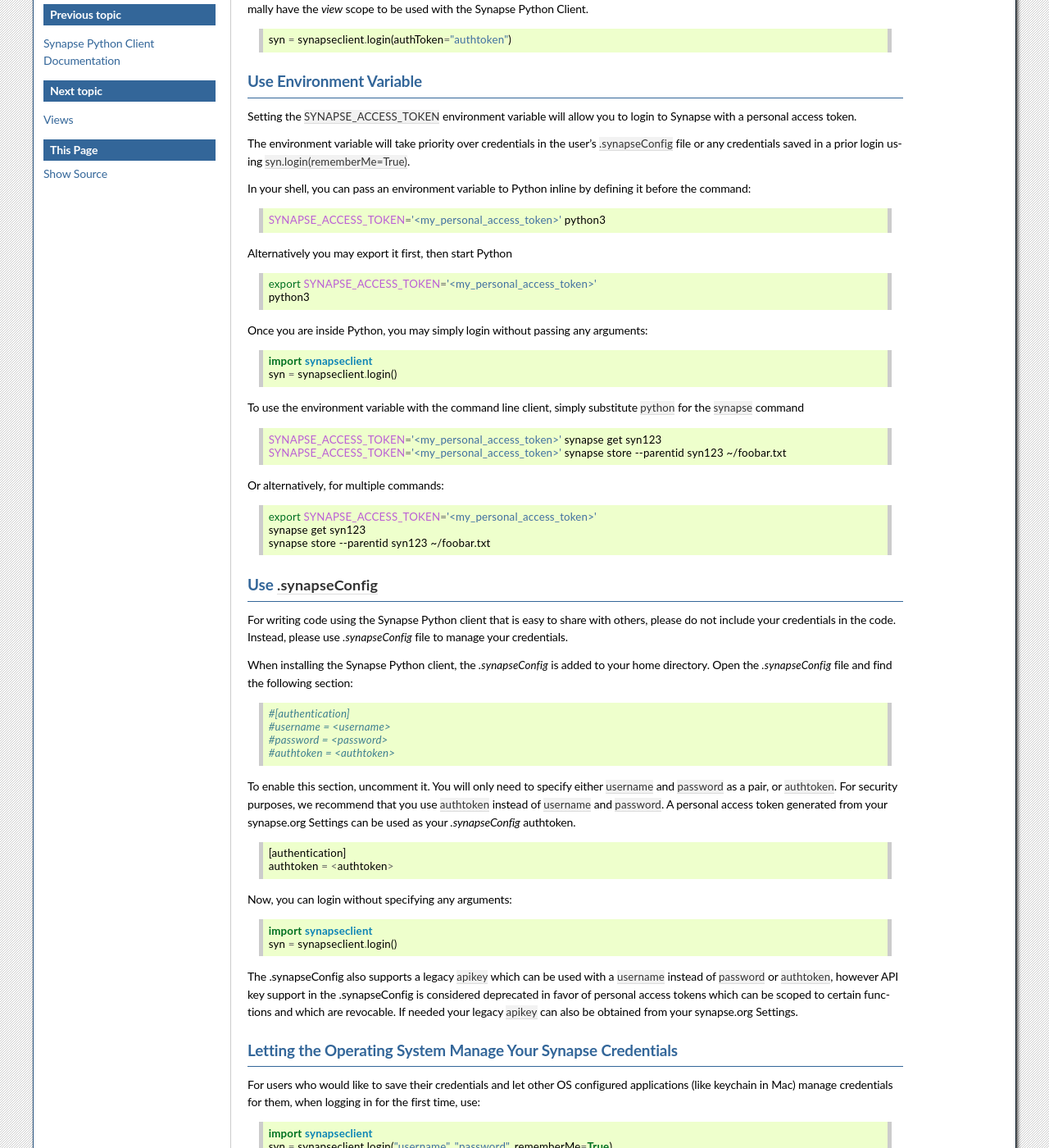
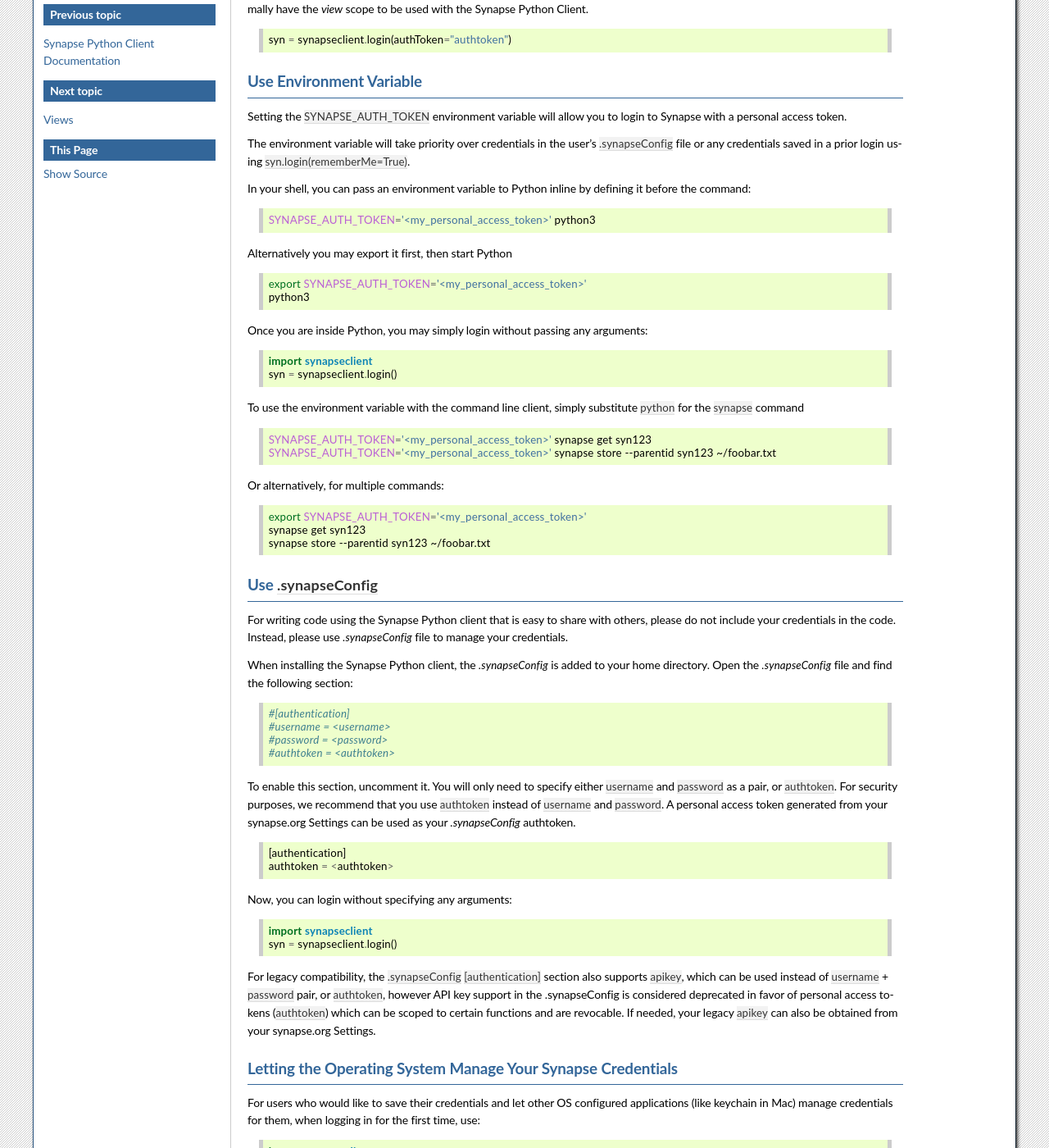
Before and after one commit to Sage-Bionetworks/synapsePythonClient, a Sphinx documentation site: the page built from docs/Credentials.rst, in a window 1280 px wide and 1400 px high, scrolled down 352 px. Shown: the whole window at 82% size. Built offline with Sphinx 7.4.7, drawn with Linux system fonts in a browser that asks for light colours; the version number could not be read and is left out.

Commit message:
rename SYNAPSE_ACCESS_TOKEN to SYNAPSE_AUTH_TOKEN

```diff
--- a/docs/Credentials.rst
+++ b/docs/Credentials.rst
@@ -20,7 +20,7 @@
 Use Environment Variable
 =========================
 
-Setting the :code:`SYNAPSE_ACCESS_TOKEN` environment variable will allow you to login
+Setting the :code:`SYNAPSE_AUTH_TOKEN` environment variable will allow you to login
 to Synapse with a personal access token.
 
 The environment variable will take priority over credentials in the user's :code:`.synapseConfig` file
@@ -32,13 +32,13 @@
 
 .. code-block:: bash
 
-    SYNAPSE_ACCESS_TOKEN='<my_personal_access_token>' python3
+    SYNAPSE_AUTH_TOKEN='<my_personal_access_token>' python3
 
 Alternatively you may export it first, then start Python
 
 .. code-block:: bash
 
-    export SYNAPSE_ACCESS_TOKEN='<my_personal_access_token>'
+    export SYNAPSE_AUTH_TOKEN='<my_personal_access_token>'
     python3
 Once you are inside Python, you may simply login without passing any arguments:
 
@@ -51,14 +51,14 @@
 
 .. code-block:: bash
 
-    SYNAPSE_ACCESS_TOKEN='<my_personal_access_token>' synapse get syn123
-    SYNAPSE_ACCESS_TOKEN='<my_personal_access_token>' synapse store --parentid syn123 ~/foobar.txt
+    SYNAPSE_AUTH_TOKEN='<my_personal_access_token>' synapse get syn123
+    SYNAPSE_AUTH_TOKEN='<my_personal_access_token>' synapse store --parentid syn123 ~/foobar.txt
 
 Or alternatively, for multiple commands:
 
 .. code-block:: bash
 
-    export SYNAPSE_ACCESS_TOKEN='<my_personal_access_token>'
+    export SYNAPSE_AUTH_TOKEN='<my_personal_access_token>'
     synapse get syn123
     synapse store --parentid syn123 ~/foobar.txt
 
@@ -86,8 +86,8 @@
     import synapseclient
     syn = synapseclient.login()
 
-The .synapseConfig also supports a legacy :code:`apikey` which can be used with a :code:`username` instead of :code:`password` or :code:`authtoken`, however API key support in the .synapseConfig is considered deprecated in favor of personal access tokens which
-can be scoped to certain functions and which are revocable. If needed your legacy :code:`apikey` can also be obtained from your synapse.org Settings.
+For legacy compatibility, the :code:`.synapseConfig` :code:`[authentication]` section also supports :code:`apikey`, which can be used instead of :code:`username` + :code:`password` pair, or :code:`authtoken`, however API key support in the .synapseConfig is considered deprecated in favor of personal access tokens (:code:`authtoken`) which
+can be scoped to certain functions and are revocable. If needed, your legacy :code:`apikey` can also be obtained from your synapse.org Settings.
 
 Letting the Operating System Manage Your Synapse Credentials
 ============================================================
--- a/docs/news.rst
+++ b/docs/news.rst
@@ -9,12 +9,12 @@
 Highlights
 ----------
 
-- Added ability to :code:`syn.login()` without arguments if the :code:`SYNAPSE_ACCESS_TOKEN` enviroment variable is set with a valid personal access token
+- Added ability to :code:`syn.login()` without arguments if the :code:`SYNAPSE_AUTH_TOKEN` enviroment variable is set with a valid personal access token
 
   .. code-block:: bash
 
         # set environment variable for python
-        SYNAPSE_ACCESS_TOKEN='<my_personal_access_token>' python3
+        SYNAPSE_AUTH_TOKEN='<my_personal_access_token>' python3
 
   .. code-block:: python3
 
```
Also changed, not shown: 2 other files.
